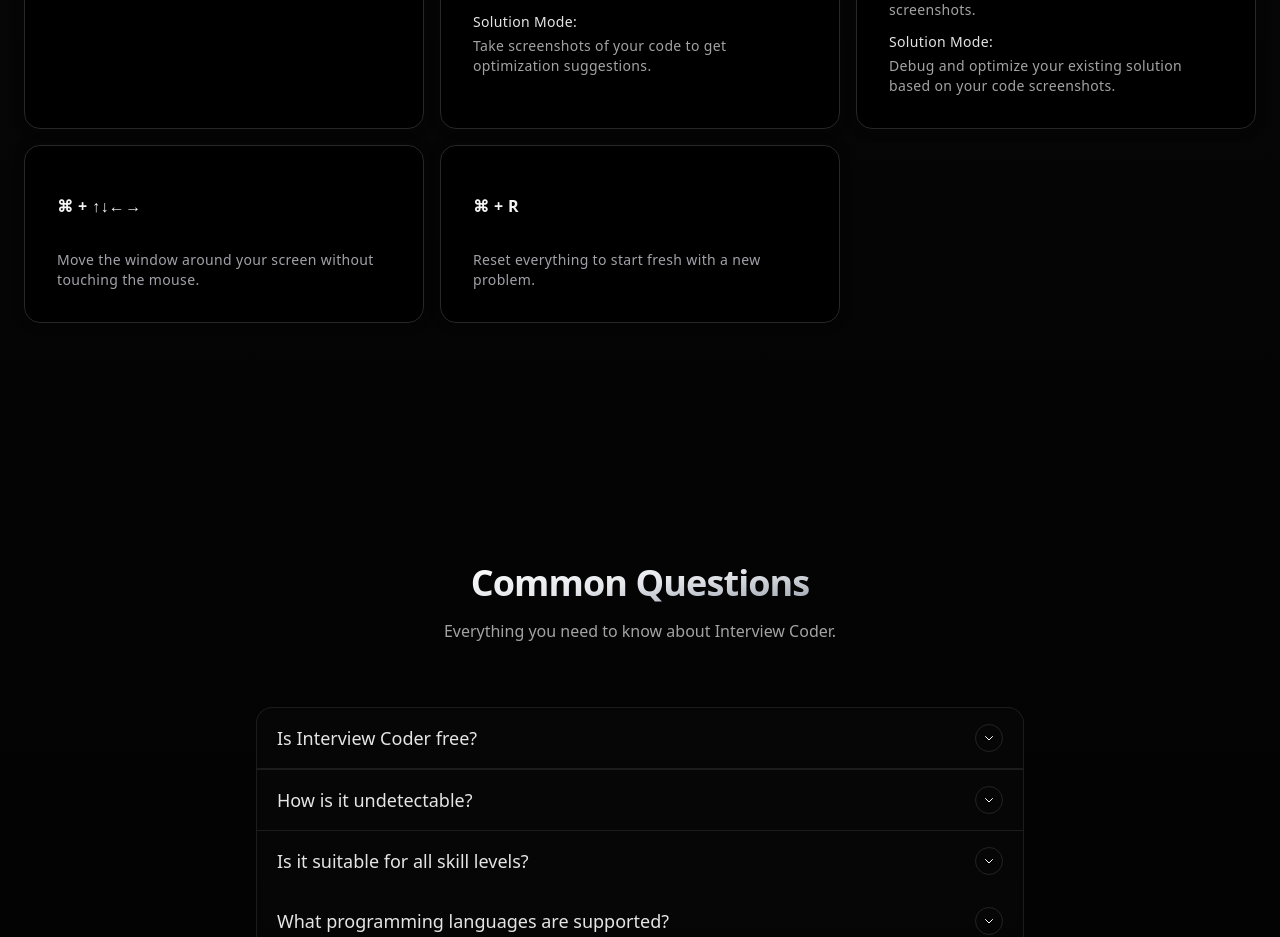
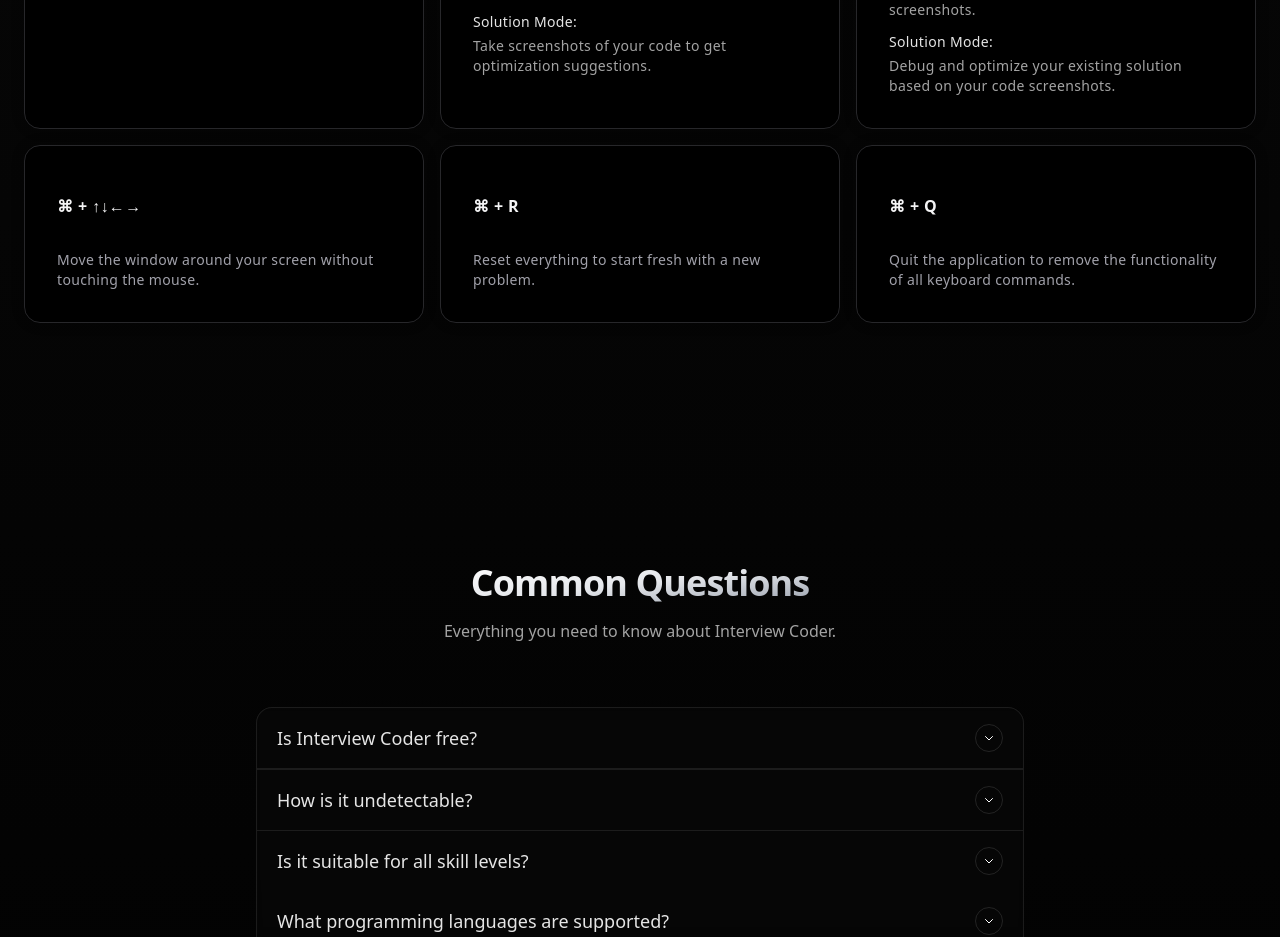
Before and after one commit to juanvargas123/interview-coder-webapp, a Next.js app: page / in a window 1280 px wide. Shown: the part 5140-6077 px from the top of the page. Built offline with nearby package versions, Linux system fonts and the light colour scheme; no server answers.

Commit message:
added quit command

```diff
--- a/components/sections/CommandsSection.tsx
+++ b/components/sections/CommandsSection.tsx
@@ -61,6 +61,12 @@
     key: "reset",
     title: "⌘ + R",
     description: "Reset everything to start fresh with a new problem."
+  },
+  {
+    key: "quit",
+    title: "⌘ + Q",
+    description:
+      "Quit the application to remove the functionality of all keyboard commands."
   }
 ]
 
```
